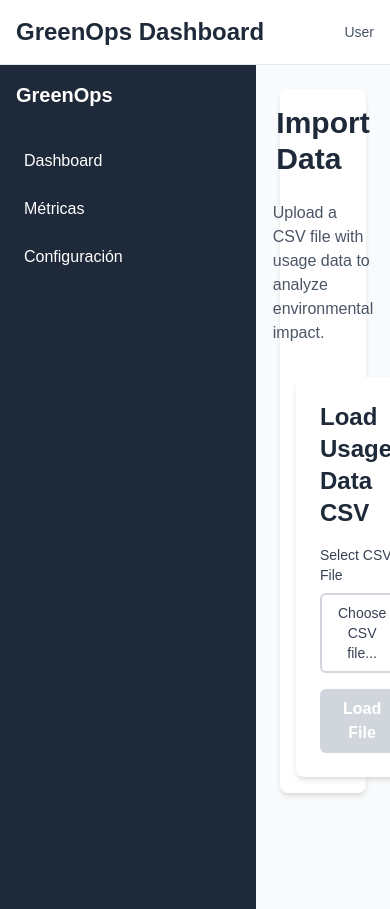
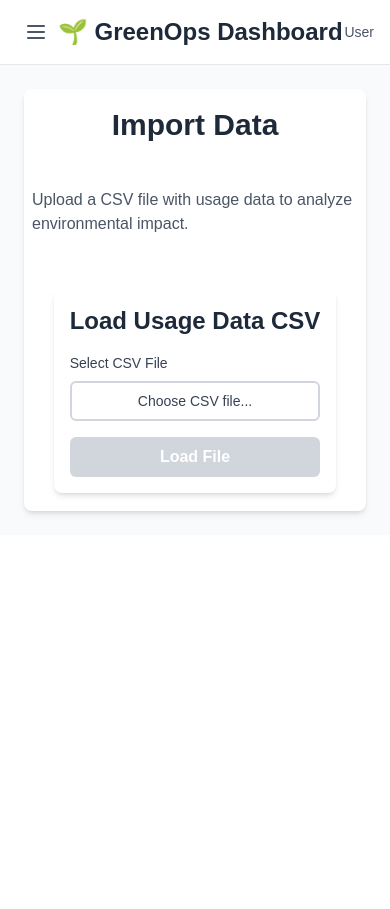
Before and after one commit to JoseBohopo/GreenOps-Dashboard, a Next.js app: page /import in a window 390 px wide. After the commit the page ends 844 px from the top, so only its background shows below. Built offline with nearby package versions, Linux system fonts and the light colour scheme.

Commit message:
feat: implement responsive layout for mobile, tablet and desktop

```diff
--- a/app/import/page.tsx
+++ b/app/import/page.tsx
@@ -1,9 +1,8 @@
-import React from 'react'
 import { CsvUploader } from '@/src/features/data-import/ui/CsvUploader'
 
 const ImportPage = () => {
   return (
-    <div className="flex flex-col justify-around items-center p-4 min-h-[50dvh] shadow-md bg-white rounded-lg">
+    <div className="flex flex-col justify-around items-center p-2 md:p-4 min-h-[50dvh] shadow-md bg-white rounded-lg">
       <h1 className="text-3xl font-bold mb-6 text-gray-800">
         Import Data
       </h1>
--- a/src/features/data-import/ui/CsvUploader.tsx
+++ b/src/features/data-import/ui/CsvUploader.tsx
@@ -68,7 +68,7 @@ export const CsvUploader = () => {
   }
 
   return (
-    <div className="max-w-md mx-auto p-6 bg-white rounded-lg shadow-md">
+    <div className="max-w-xs md:max-w-md mx-auto p-4 sm:p-6 lg:p-8 bg-white rounded-lg shadow-md">
       <h2 className="text-2xl font-bold mb-4 text-gray-800">
         Load Usage Data CSV
       </h2>
@@ -96,7 +96,7 @@ export const CsvUploader = () => {
             hover:bg-gray-50 hover:border-gray-400
             focus:outline-none focus:ring-2 focus:ring-blue-500
             disabled:opacity-50 disabled:cursor-not-allowed
-            transition-colors"
+            transition-colors overflow-hidden text-ellipsis whitespace-nowrap"
         >
           {selectedFile ? selectedFile.name : 'Choose CSV file...'}
         </button>
@@ -109,13 +109,20 @@ export const CsvUploader = () => {
       )}
 
         {selectedFile && !fileError && !error && !parseDetails && (
-        <div className="mb-4 p-3 bg-green-50 border border-green-200 rounded-md">
-          <p className="text-sm text-green-700">
-            ✓ Selected file: <strong>{selectedFile.name}</strong>
+          <div className="mb-4 p-3 sm:p-4 bg-green-50 border border-green-200 rounded-lg">
+            <div className="flex items-start gap-2">
+              <svg className="w-5 h-5 text-green-600 shrink-0 mt-0.5" fill="currentColor" viewBox="0 0 20 20">
+                <path fillRule="evenodd" d="M10 18a8 8 0 100-16 8 8 0 000 16zm3.707-9.293a1 1 0 00-1.414-1.414L9 10.586 7.707 9.293a1 1 0 00-1.414 1.414l2 2a1 1 0 001.414 0l4-4z" clipRule="evenodd" />
+              </svg>
+              <div className="flex-1 min-w-0">
+                <p className="text-sm text-green-700 overflow-hidden text-ellipsis whitespace-nowrap font-medium">
+                  Selected: <span className="font-normal wrap-break-words">{selectedFile.name}</span>
                 </p>
                 <p className="text-xs text-green-600 mt-1">
                   Size: {(selectedFile.size / 1024).toFixed(2)} KB
                 </p>
+              </div>
+            </div>
           </div>
         )}
 
@@ -131,15 +138,22 @@ export const CsvUploader = () => {
       )}
 
       {!error && parseDetails && (
-        <div className="mb-4 p-3 bg-green-50 border border-green-200 rounded-md">
+          <div className="mb-4 p-3 sm:p-4 bg-green-50 border border-green-200 rounded-lg">
+            <div className="flex items-start gap-2">
+              <svg className="w-5 h-5 text-green-600 flex-shrink-0 mt-0.5" fill="currentColor" viewBox="0 0 20 20">
+                <path fillRule="evenodd" d="M10 18a8 8 0 100-16 8 8 0 000 16zm3.707-9.293a1 1 0 00-1.414-1.414L9 10.586 7.707 9.293a1 1 0 00-1.414 1.414l2 2a1 1 0 001.414 0l4-4z" clipRule="evenodd" />
+              </svg>
+              <div>
                 <p className="text-sm font-semibold text-green-700">
-            ✓ File parsed successfully:
+                  ✓ File parsed successfully
                 </p>
                 {parseDetails.map((detail, index) => (
-            <p key={index} className="text-xs text-green-600 mt-1">
+                  <p key={index} className="text-xs sm:text-sm text-green-600 mt-1">
                     {detail}
                   </p>
                 ))}
+              </div>
+            </div>
           </div>
       )}
 
--- a/src/shared/ui/layout/Header.tsx
+++ b/src/shared/ui/layout/Header.tsx
@@ -1,14 +1,42 @@
 import React from 'react'
 
-export const Header = () => {
+interface HeaderProps {
+  onMenuClick: () => void;
+}
+
+export const Header: React.FC<HeaderProps> = ({ onMenuClick }) => {
   return (
-        <header className="bg-white shadow-md p-4 border-b border-gray-200">
-      <div className="flex items-center justify-between">
-        <h1 className="text-2xl font-bold text-gray-800">GreenOps Dashboard</h1>
-        <div className="flex items-center gap-4">
-          <span className="text-sm text-gray-600">User</span>
-        </div>
-      </div>
-    </header>
+        <header
+          className="shrink-0 bg-white shadow-md px-4 py-3 sm:py-4 border-b border-gray-200"
+          role="banner"
+        >
+          <div className="flex items-center justify-between">
+          <button
+            onClick={onMenuClick}
+            className="lg:hidden p-2 rounded-md hover:bg-gray-100 focus:outline-none focus:ring-2 focus:ring-blue-500"
+            aria-label="Toggle menu"
+          >
+            <svg
+              className="w-6 h-6 text-gray-600"
+              fill="none"
+              strokeLinecap="round"
+              strokeLinejoin="round"
+              strokeWidth="2"
+              viewBox="0 0 24 24"
+              stroke="currentColor"
+            >
+              <path d="M4 6h16M4 12h16M4 18h16"></path>
+            </svg>
+          </button>
+          <h1 className="text-2xl font-bold text-gray-800">
+           🌱 GreenOps Dashboard
+          </h1>
+          <div className="flex items-center gap-4">
+            <span className="text-sm text-gray-600" aria-label="Current user">
+            User
+            </span>
+          </div>
+          </div>
+        </header>
   )
 }
--- a/src/shared/ui/layout/MainLayout.tsx
+++ b/src/shared/ui/layout/MainLayout.tsx
@@ -1,21 +1,30 @@
-import React from 'react'
+'use client';
+import React, { useState } from 'react'
 import { Sidebar } from './Sidebar';
 import { Header } from './Header';
-
 interface MainLayoutProps {
     children: React.ReactNode;
 }
 
 export const MainLayout: React.FC<MainLayoutProps> = ({children}) => {
+  const [isSideBarOpen, setIsSideBarOpen] = useState(false);
+
+  const toggleSideBar = () => setIsSideBarOpen((prev) => !prev);
   return (
-    <div className='flex flex-col  overflow-hidden'>
-        <Header />
-        <div className='flex h-screen flex-1'>
-            <Sidebar />
-            <main className='flex-1 overflow-auto p-6 bg-gray-50'>
-                {children}
-            </main>
-        </div>
+    <div className='flex flex-col overflow-hidden'>
+      <Header onMenuClick={toggleSideBar} />
+      <div className='flex h-screen flex-1 relative overflow-hidden'>
+
+       <Sidebar isOpen={isSideBarOpen} onClose={() => setIsSideBarOpen(false)} />
+        <main
+          className='flex-1 overflow-auto p-6 bg-gray-50'
+          role="main"
+          aria-label="Main content"
+          tabIndex={-1}
+        >
+          {children}
+        </main>
+      </div>
     </div>
   )
 }
--- a/src/shared/ui/layout/Sidebar.tsx
+++ b/src/shared/ui/layout/Sidebar.tsx
@@ -1,24 +1,62 @@
-import React from 'react'
+interface SidebarProps {
+  isOpen: boolean;
+  onClose: () => void;
+}
 
-export const Sidebar = () => {
+export const Sidebar: React.FC<SidebarProps> = ({ isOpen, onClose }) => {
   return (
-        <aside className="bg-gray-800 text-white w-64 min-h-screen p-4">
-      <div className="mb-8">
-        <h2 className="text-xl font-bold mb-4">GreenOps</h2>
+    <aside
+      className={`
+        fixed lg:static inset-y-0 left-0 z-30
+        bg-gray-800 text-white w-full lg:w-64
+        transform transition-transform duration-300 ease-in-out
+        ${isOpen ? "translate-x-0" : "-translate-x-full lg:translate-x-0"}
+        flex flex-col h-screen
+      `}
+      aria-label="Main navigation"
+    >
+      <div className="flex items-center justify-between p-4 border-b border-gray-700">
+        <h2 className="text-xl font-bold">GreenOps</h2>
+        <button
+          onClick={onClose}
+          className="lg:hidden p-1 rounded focus:outline-none focus:ring-2 focus:ring-blue-500"
+          aria-label="Close menu"
+        >
+          <svg
+            className="w-6 h-6"
+            fill="none"
+            strokeLinecap="round"
+            strokeLinejoin="round"
+            strokeWidth="2"
+            viewBox="0 0 24 24"
+            stroke="currentColor"
+          >
+            <path d="M6 18L18 6M6 6l12 12"></path>
+          </svg>
+        </button>
       </div>
-      <nav>
+      <nav className="flex-1 p-4 overflow-y-auto" aria-label="Menú principal">
         <ul className="space-y-2">
-          <li className="p-2 hover:bg-gray-700 rounded cursor-pointer">
-            Dashboard
+          <li>
+            <button
+              className="w-full text-left p-2 hover:bg-gray-700 rounded cursor-pointer transition-colors focus:outline-none focus:ring-2 focus:ring-blue-500"
+              aria-current="page"
+            >
+              Dashboard
+            </button>
           </li>
-          <li className="p-2 hover:bg-gray-700 rounded cursor-pointer">
-            Métricas
+          <li>
+            <button className="w-full text-left p-2 hover:bg-gray-700 rounded cursor-pointer transition-colors focus:outline-none focus:ring-2 focus:ring-blue-500">
+              Metrics
+            </button>
           </li>
-          <li className="p-2 hover:bg-gray-700 rounded cursor-pointer">
-            Configuración
+          <li>
+            <button className="w-full text-left p-2 hover:bg-gray-700 rounded cursor-pointer transition-colors focus:outline-none focus:ring-2 focus:ring-blue-500">
+              Settings
+            </button>
           </li>
         </ul>
       </nav>
     </aside>
-  )
-}
+  );
+};
```
Lines whose indentation alone changed are shown as unchanged.
